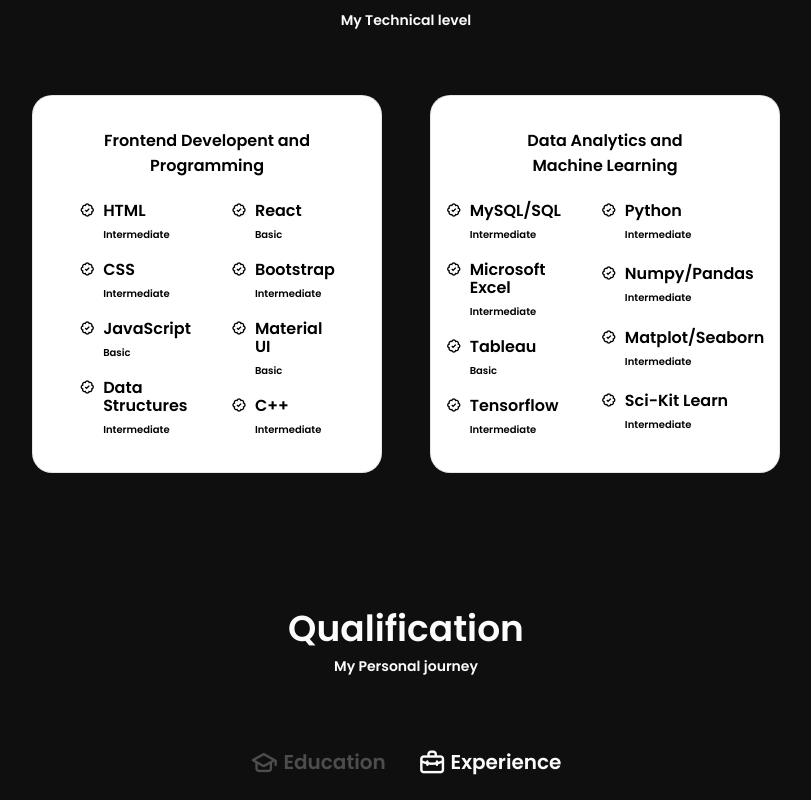
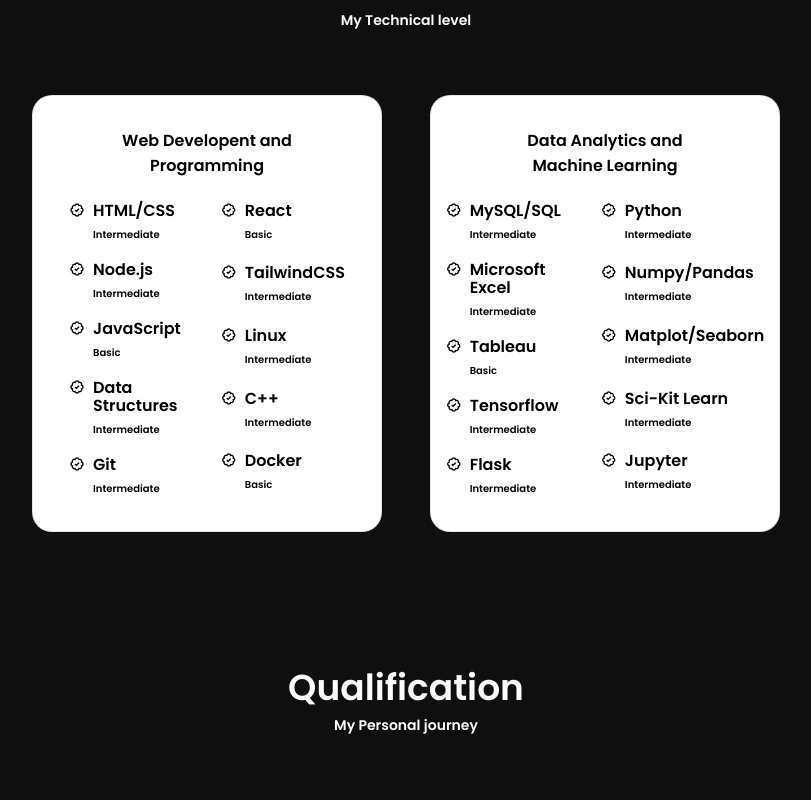
Before and after one commit to Harshvardhan2164/My-Portfolio-Website, a React (Create React App) app: page / in a window 1280 px wide. Shown: the part 1440-2240 px from the top of the page, without its empty margins (234-1045 px from the left). Built offline with nearby package versions, Linux system fonts and the light colour scheme.

Commit message:
Portfolio and Skills section updated

```diff
--- a/src/components/portfolio/Data.js
+++ b/src/components/portfolio/Data.js
@@ -22,27 +22,45 @@
     },
     {
         id: 4,
+        title: "Game Theory Project: Multi Agent Reinforcement Learning",
+        description:
+            "This project explores the application of Multi-Agent Reinforcement Learning (MARL) techniques in cooperative hunting scenarios. Specifically, it aims to develop intelligent agents capable of collaborating to hunt down prey efficiently. The project leverages concepts from game theory to design and train agents that exhibit cooperative behaviors, ultimately optimizing hunting strategies in a simulated environment.",
+        link: <a href="https://github.com/Harshvardhan2164/Game-Theory-Project" target="_blank">Github Link <i class='bx bx-link'></i></a>
+    },
+    {
+        id: 5,
+        title: "Supply Chain Management using Blockchain Technology",
+        description: "",
+        link: <a href="https://github.com/Harshvardhan2164/Supply-Chain-Management-using-Blockchain-Technology" target="_blank">Github Link <i class='bx bx-link'></i></a>
+    },
+    {
+        id: 6,
+        title: "End to End MLOPS Project",
+        description: "This project implements an End-to-End MLOps Pipeline for predicting wine quality using MLflow for experiment tracking and model management.",
+        link: <a href="https://github.com/Harshvardhan2164/MLOPS-Project" target="_blank">Github Link <i class='bx bx-link'></i></a>
+    },
+    {
+        id: 7,
+        title: "Social Media Post Generator Tool",
+        description: "This is a simple tool that helps in creating new posts based on the writing style in related posts. It uses Llama-3.3-versatile from Groq Cloud using an API Key to generate posts based on the user's input.",
+        link: <a href="https://github.com/Harshvardhan2164/Social-Media-Post-Generator-Tool" target="_blank">Github Link <i class='bx bx-link'></i></a>
+    },
+    {
+        id: 8,
         title: "Weatherio: Real-Time Weather App",
         description:
             "The Real-Time Weather App provides users with comprehensive weather information using the OpenWeather API. The app offers current weather conditions, hourly weather updates, sunrise and sunset times, and a 5-day weather forecast.",
         link: <a href="https://github.com/Harshvardhan2164/Weatherio-Real-Time-Weather-App" target="_blank">Github Link <i class='bx bx-link'></i></a>
     },
     {
-        id: 5,
+        id: 9,
         title: "Data Science Projects using Streamlit",
         description:
             "This repository contains a collection of data science projects built using the Streamlit library. Each project leverages Streamlit's interactive web app capabilities to present data insights, visualizations, and analyses in a user-friendly manner.",
         link: <a href="https://github.com/Harshvardhan2164/Data-Science-Projects-using-Streamlit" target="_blank">Github Link <i class='bx bx-link'></i></a>
     },
     {
-        id: 6,
-        title: "Game Theory Project: Multi Agent Reinforcement Learning",
-        description:
-            "This project explores the application of Multi-Agent Reinforcement Learning (MARL) techniques in cooperative hunting scenarios. Specifically, it aims to develop intelligent agents capable of collaborating to hunt down prey efficiently. The project leverages concepts from game theory to design and train agents that exhibit cooperative behaviors, ultimately optimizing hunting strategies in a simulated environment.",
-        link: <a href="https://github.com/Harshvardhan2164/Game-Theory-Project" target="_blank">Github Link <i class='bx bx-link'></i></a>
-    },
-    {
-        id: 7,
+        id: 10,
         title: "House Price Prediction Model",
         description:
             "This project is about finalizing the appropriate house for an individual inclined based on their conditions and requirement. It uses the fundamental Machine Learning perspective for EDA and Data Visualization. It includes an introduction to Linear Regression for continuous data evaluation and modeling using algorithms.",
--- a/src/components/skills/DA.js
+++ b/src/components/skills/DA.js
@@ -42,6 +42,15 @@
                     <span className="skills__level">Intermediate</span>
                   </div>
                 </div>
+
+                <div className="skills__data">
+                  <i class='bx bx-badge-check' ></i>
+
+                  <div>
+                    <h3 className="skills_name">Flask</h3>
+                    <span className="skills__level">Intermediate</span>
+                  </div>
+                </div>
             </div>
 
             <div className="skills__group">
@@ -80,6 +89,15 @@
                     <span className="skills__level">Intermediate</span>
                   </div>
                 </div>
+
+                <div className="skills__data">
+                  <i class='bx bx-badge-check' ></i>
+
+                  <div>
+                    <h3 className="skills_name">Jupyter</h3>
+                    <span className="skills__level">Intermediate</span>
+                  </div>
+                </div>
             </div>
         </div>
     </div>
--- a/src/components/skills/Frontend.js
+++ b/src/components/skills/Frontend.js
@@ -3,7 +3,7 @@
 const Frontend = () => {
   return (
     <div className="skills__content">
-        <h3 className="skills__title">Frontend Developent and Programming</h3>
+        <h3 className="skills__title">Web Developent and Programming</h3>
 
         <div className="skills__box">
             <div className="skills__group">
@@ -11,7 +11,7 @@
                   <i class='bx bx-badge-check' ></i>
 
                   <div>
-                    <h3 className="skills_name">HTML</h3>
+                    <h3 className="skills_name">HTML/CSS</h3>
                     <span className="skills__level">Intermediate</span>
                   </div>
                 </div>
@@ -20,7 +20,7 @@
                   <i class='bx bx-badge-check' ></i>
 
                   <div>
-                    <h3 className="skills_name">CSS</h3>
+                    <h3 className="skills_name">Node.js</h3>
                     <span className="skills__level">Intermediate</span>
                   </div>
                 </div>
@@ -42,6 +42,15 @@
                     <span className="skills__level">Intermediate</span>
                   </div>
                 </div>
+
+                <div className="skills__data">
+                  <i class='bx bx-badge-check' ></i>
+
+                  <div>
+                    <h3 className="skills_name">Git</h3>
+                    <span className="skills__level">Intermediate</span>
+                  </div>
+                </div>
             </div>
 
             <div className="skills__group">
@@ -58,7 +67,7 @@
                   <i class='bx bx-badge-check' ></i>
 
                   <div>
-                    <h3 className="skills_name">Bootstrap</h3>
+                    <h3 className="skills_name">TailwindCSS</h3>
                     <span className="skills__level">Intermediate</span>
                   </div>
                 </div>
@@ -67,8 +76,8 @@
                   <i class='bx bx-badge-check' ></i>
 
                   <div>
-                    <h3 className="skills_name">Material UI</h3>
-                    <span className="skills__level">Basic</span>
+                    <h3 className="skills_name">Linux</h3>
+                    <span className="skills__level">Intermediate</span>
                   </div>
                 </div>
 
@@ -80,6 +89,15 @@
                     <span className="skills__level">Intermediate</span>
                   </div>
                 </div>
+
+                <div className="skills__data">
+                  <i class='bx bx-badge-check' ></i>
+
+                  <div>
+                    <h3 className="skills_name">Docker</h3>
+                    <span className="skills__level">Basic</span>
+                  </div>
+                </div>
             </div>
         </div>
     </div>
```
